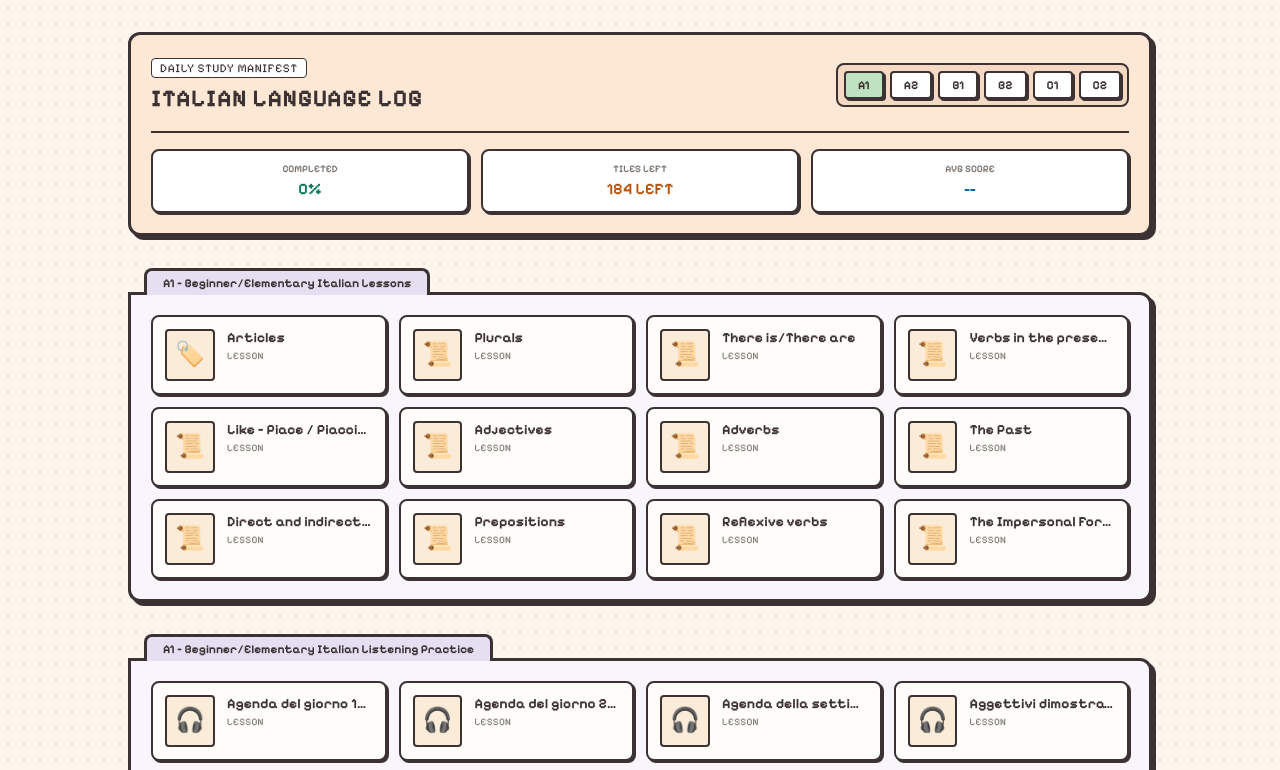
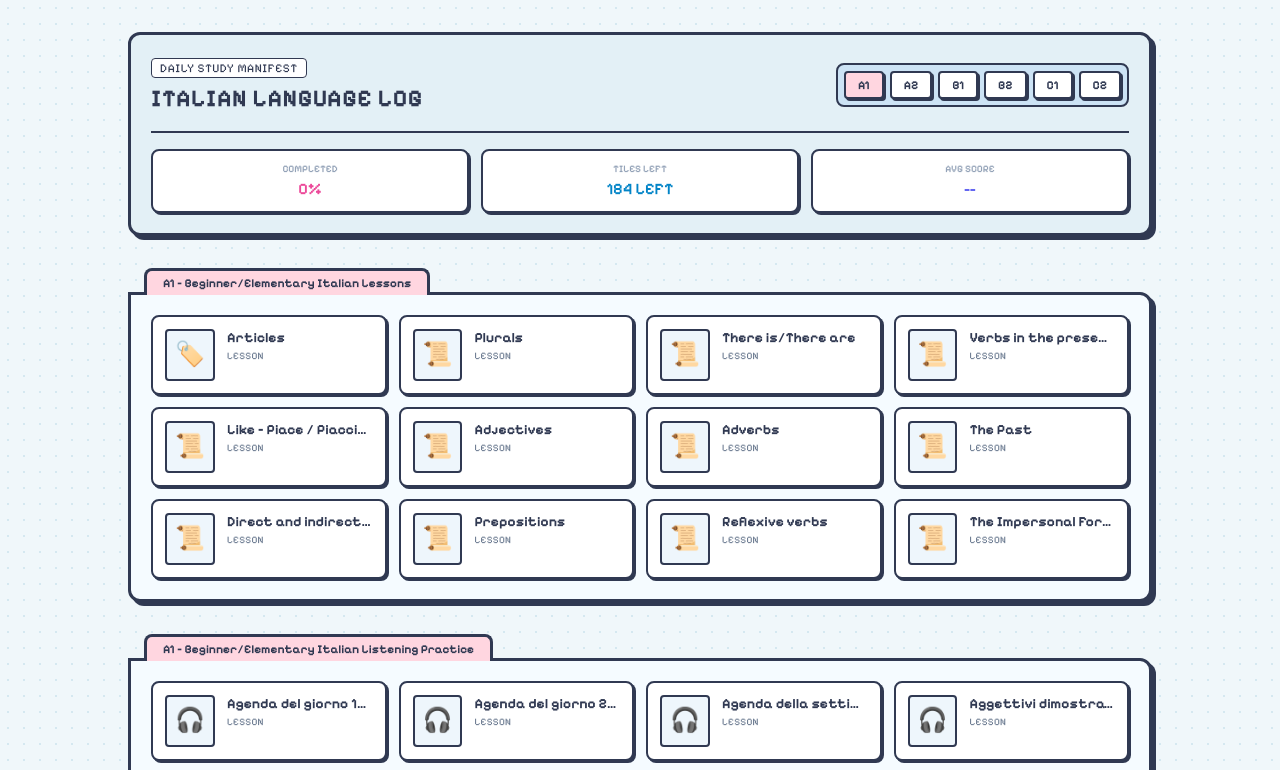
Before and after one commit to SaraElimam/Italian-language-tracker, a plain HTML site: page index.html in a window 1280 px wide. Shown: the top 770 px of the page. Drawn offline with nearby package versions, Linux system fonts and the light colour scheme.

Commit message:
Update index.html

```diff
--- a/index.html
+++ b/index.html
@@ -11,20 +11,20 @@
   <style>
     body {
       font-family: 'Pixelify Sans', monospace;
-      background-color: #fcf6ed;
-      background-image: radial-gradient(#e5d8c5 1.5px, transparent 1.5px);
+      background-color: #f0f7fa; /* Light icy blue background */
+      background-image: radial-gradient(#d5e8f0 1.5px, transparent 1.5px);
       background-size: 16px 16px;
-      color: #3c3234;
+      color: #303952; /* Deep blue-grey for text and borders */
     }
 
     .retro-box {
-      border: 3px solid #3c3234;
-      box-shadow: 4px 4px 0px #3c3234;
+      border: 3px solid #303952;
+      box-shadow: 4px 4px 0px #303952;
     }
 
     .retro-box-sm {
-      border: 2px solid #3c3234;
-      box-shadow: 2px 2px 0px #3c3234;
+      border: 2px solid #303952;
+      box-shadow: 2px 2px 0px #303952;
     }
 
     .retro-btn {
@@ -33,43 +33,43 @@
 
     .retro-btn:active {
       transform: translate(2px, 2px);
-      box-shadow: 0px 0px 0px #3c3234 !important;
+      box-shadow: 0px 0px 0px #303952 !important;
     }
 
     .folder-tab {
-      border-top: 3px solid #3c3234;
-      border-left: 3px solid #3c3234;
-      border-right: 3px solid #3c3234;
+      border-top: 3px solid #303952;
+      border-left: 3px solid #303952;
+      border-right: 3px solid #303952;
       border-bottom: none;
     }
   </style>
 </head>
 <body class="p-4 md:p-8">
 
-  <header class="max-w-5xl mx-auto bg-[#fce8d5] retro-box rounded-xl p-5 mb-8">
-    <div class="flex flex-wrap items-center justify-between gap-4 border-b-2 border-[#3c3234] pb-4">
+  <header class="max-w-5xl mx-auto bg-[#e3f0f6] retro-box rounded-xl p-5 mb-8">
+    <div class="flex flex-wrap items-center justify-between gap-4 border-b-2 border-[#303952] pb-4">
       <div>
-        <span class="text-xs tracking-wider uppercase bg-[#fff] px-2 py-0.5 rounded border border-[#3c3234]">Daily Study Manifest</span>
+        <span class="text-xs tracking-wider uppercase bg-[#fff] px-2 py-0.5 rounded border border-[#303952]">Daily Study Manifest</span>
         <h1 class="text-2xl font-bold tracking-wide mt-1">ITALIAN LANGUAGE LOG</h1>
       </div>
 
-      <div class="flex flex-wrap gap-1.5 bg-[#f5d9c2] p-1.5 rounded-lg border-2 border-[#3c3234]" id="level-buttons-container">
+      <div class="flex flex-wrap gap-1.5 bg-[#cce3f5] p-1.5 rounded-lg border-2 border-[#303952]" id="level-buttons-container">
         <!-- Buttons injected by JS -->
       </div>
     </div>
 
     <div class="grid grid-cols-3 gap-3 mt-4 text-xs font-semibold">
       <div class="bg-[#fff] retro-box-sm rounded-lg p-2.5 text-center">
-        <span class="block text-[10px] text-stone-500">COMPLETED</span>
-        <span id="stat-progress" class="text-base text-emerald-700">0%</span>
+        <span class="block text-[10px] text-slate-400">COMPLETED</span>
+        <span id="stat-progress" class="text-base text-pink-500">0%</span>
       </div>
       <div class="bg-[#fff] retro-box-sm rounded-lg p-2.5 text-center">
-        <span class="block text-[10px] text-stone-500">TILES LEFT</span>
-        <span id="stat-remaining" class="text-base text-amber-700">0 REMAIN</span>
+        <span class="block text-[10px] text-slate-400">TILES LEFT</span>
+        <span id="stat-remaining" class="text-base text-sky-600">0 REMAIN</span>
       </div>
       <div class="bg-[#fff] retro-box-sm rounded-lg p-2.5 text-center">
-        <span class="block text-[10px] text-stone-500">AVG SCORE</span>
-        <span id="stat-average" class="text-base text-sky-700">--</span>
+        <span class="block text-[10px] text-slate-400">AVG SCORE</span>
+        <span id="stat-average" class="text-base text-indigo-500">--</span>
       </div>
     </div>
   </header>
@@ -77,27 +77,27 @@
   <main class="max-w-5xl mx-auto space-y-8" id="curriculum-container"></main>
 
   <!-- Retro Modal -->
-  <div id="score-modal" class="fixed inset-0 bg-[#3c3234]/40 backdrop-blur-sm hidden items-center justify-center z-50 p-4">
-    <div class="bg-[#f0f9ee] retro-box rounded-xl max-w-sm w-full p-5">
-      <div class="flex items-center gap-3 border-b-2 border-[#3c3234] pb-3 mb-4">
+  <div id="score-modal" class="fixed inset-0 bg-[#303952]/40 backdrop-blur-sm hidden items-center justify-center z-50 p-4">
+    <div class="bg-[#f5fbff] retro-box rounded-xl max-w-sm w-full p-5">
+      <div class="flex items-center gap-3 border-b-2 border-[#303952] pb-3 mb-4">
         <span id="modal-icon" class="text-3xl bg-[#fff] p-2 rounded retro-box-sm">📝</span>
         <div>
           <h3 id="modal-title" class="font-bold text-sm leading-tight">Update Tile</h3>
-          <a id="modal-link" href="#" target="_blank" class="text-[10px] text-sky-700 underline font-semibold">Open Study Material ↗</a>
+          <a id="modal-link" href="#" target="_blank" class="text-[10px] text-pink-600 underline font-semibold">Open Study Material ↗</a>
         </div>
       </div>
 
       <div id="score-input-container" class="space-y-2 mb-5">
-        <label class="text-xs font-bold">EXERCISE MARK (%)</label>
+        <label class="text-xs font-bold text-[#303952]">EXERCISE MARK (%)</label>
         <input type="number" id="modal-score" min="0" max="100" placeholder="e.g. 85"
-               class="w-full retro-box-sm rounded px-3 py-2 text-sm focus:outline-none bg-white">
+               class="w-full retro-box-sm rounded px-3 py-2 text-sm focus:outline-none bg-white text-[#303952]">
       </div>
 
       <div class="flex justify-between items-center gap-2">
-        <button id="btn-delete" class="text-xs text-red-600 font-bold hover:underline">Reset</button>
+        <button id="btn-delete" class="text-xs text-slate-500 font-bold hover:underline">Reset to Incomplete</button>
         <div class="flex space-x-2">
-          <button id="btn-cancel" class="retro-btn retro-box-sm px-3 py-1.5 text-xs bg-white rounded font-bold">Cancel</button>
-          <button id="btn-save" class="retro-btn retro-box-sm px-4 py-1.5 text-xs text-white bg-[#5e945c] rounded font-bold">Save</button>
+          <button id="btn-cancel" class="retro-btn retro-box-sm px-3 py-1.5 text-xs bg-white text-[#303952] rounded font-bold">Cancel</button>
+          <button id="btn-save" class="retro-btn retro-box-sm px-4 py-1.5 text-xs text-[#303952] bg-[#ff99b6] rounded font-bold">Mark Complete</button>
         </div>
       </div>
     </div>
@@ -151,7 +151,7 @@
       levels.forEach(lvl => {
         const btn = document.createElement('button');
         const isActive = lvl === currentLevel;
-        btn.className = `retro-btn px-3 py-1 font-bold text-xs rounded border-2 border-[#3c3234] shadow-[2px_2px_0px_#3c3234] ${isActive ? 'bg-[#bfe3c0]' : 'bg-white hover:bg-[#fff9f0]'}`;
+        btn.className = `retro-btn px-3 py-1 font-bold text-xs rounded border-2 border-[#303952] shadow-[2px_2px_0px_#303952] text-[#303952] ${isActive ? 'bg-[#ffd6e0]' : 'bg-white hover:bg-[#f0f7fa]'}`;
         btn.innerText = lvl;
         btn.onclick = () => {
           currentLevel = lvl;
@@ -185,20 +185,20 @@
 
         // Folder Tab
         const tab = document.createElement('div');
-        tab.className = 'absolute top-0 left-4 bg-[#d8ecd5] folder-tab px-4 py-1 rounded-t-lg font-bold text-xs bg-[#e6dff2]';
+        tab.className = 'absolute top-0 left-4 folder-tab px-4 py-1 rounded-t-lg font-bold text-xs bg-[#ffd6e0] text-[#303952]';
         tab.innerText = section.category;
         wrapper.appendChild(tab);
 
         // Folder Body
         const body = document.createElement('div');
-        body.className = 'bg-[#f8f5fd] retro-box rounded-xl rounded-tl-none p-5';
+        body.className = 'bg-[#f5fbff] retro-box rounded-xl rounded-tl-none p-5';
 
         const grid = document.createElement('div');
         grid.className = 'grid grid-cols-1 sm:grid-cols-2 md:grid-cols-3 lg:grid-cols-4 gap-3';
 
         section.items.forEach((item, iIdx) => {
           totalTiles++;
-          const tileId = `${currentLevel}-${sIdx}-${iIdx}`;
+          const tileId = `${currentLevel.toLowerCase()}-${sIdx}-${iIdx}`;
           const isDone = userData[tileId]?.completed;
           const score = userData[tileId]?.score;
           const icon = getTopicIcon(item.title, section.category);
@@ -214,24 +214,26 @@
           const tile = document.createElement('div');
 
           if (isDone) {
-            tile.className = 'bg-[#c2e7be] retro-box-sm rounded-lg p-3 flex items-start gap-3 cursor-pointer retro-btn shadow-[2px_2px_0px_#3c3234] hover:bg-[#b5e0b0]';
+            // Completed Tile: Baby blue background
+            tile.className = 'bg-[#cce3f5] retro-box-sm rounded-lg p-3 flex items-start gap-3 cursor-pointer retro-btn shadow-[2px_2px_0px_#303952] hover:bg-[#b8d8f2]';
             tile.innerHTML = `
-              <div class="text-2xl bg-[#a7d9a1] p-2 rounded border-2 border-[#3c3234] shrink-0">${icon}</div>
+              <div class="text-2xl bg-[#b0d4f1] p-2 rounded border-2 border-[#303952] shrink-0">${icon}</div>
               <div class="flex-1 min-w-0">
                 <div class="flex items-center justify-between">
-                  <h3 class="font-bold text-sm leading-tight truncate">${item.title}</h3>
-                  <span class="text-xs font-bold text-emerald-800">✓</span>
+                  <h3 class="font-bold text-sm leading-tight truncate text-[#303952]">${item.title}</h3>
+                  <span class="text-xs font-bold text-pink-500">✓</span>
                 </div>
-                ${score !== null && score !== undefined && score !== '' ? `<span class="inline-block bg-[#3c3234] text-[#fff] text-[10px] px-1.5 py-0.5 rounded font-bold mt-1">${score}% Mark</span>` : `<span class="inline-block text-[#3c3234] text-[10px] font-bold mt-1">Completed</span>`}
+                ${score !== null && score !== undefined && score !== '' ? `<span class="inline-block bg-[#303952] text-[#fff] text-[10px] px-1.5 py-0.5 rounded font-bold mt-1">${score}% Mark</span>` : `<span class="inline-block text-[#303952] text-[10px] font-bold mt-1">Completed</span>`}
               </div>
             `;
           } else {
-            tile.className = 'bg-[#fffdfa] retro-box-sm rounded-lg p-3 flex items-start gap-3 cursor-pointer retro-btn shadow-[2px_2px_0px_#3c3234] hover:bg-[#fff9f0]';
+            // Incomplete Tile: White background
+            tile.className = 'bg-[#ffffff] retro-box-sm rounded-lg p-3 flex items-start gap-3 cursor-pointer retro-btn shadow-[2px_2px_0px_#303952] hover:bg-[#f0f7fa]';
             tile.innerHTML = `
-              <div class="text-2xl bg-[#faecd8] p-2 rounded border-2 border-[#3c3234] shrink-0">${icon}</div>
+              <div class="text-2xl bg-[#eef6fc] p-2 rounded border-2 border-[#303952] shrink-0">${icon}</div>
               <div class="flex-1 min-w-0">
-                <h3 class="font-bold text-sm leading-tight truncate">${item.title}</h3>
-                <p class="text-[10px] text-stone-500 mt-0.5 uppercase tracking-wide">${section.isScored ? 'Exercise' : 'Lesson'}</p>
+                <h3 class="font-bold text-sm leading-tight truncate text-[#303952]">${item.title}</h3>
+                <p class="text-[10px] text-slate-500 mt-0.5 uppercase tracking-wide">${section.isScored ? 'Exercise' : 'Lesson'}</p>
               </div>
             `;
           }
@@ -257,6 +259,7 @@
     const modalScore = document.getElementById('modal-score');
     const modalIcon = document.getElementById('modal-icon');
     const scoreContainer = document.getElementById('score-input-container');
+    const btnSave = document.getElementById('btn-save');
 
     function openModal(id, title, url, isScored, icon) {
       activeTile = { id, title, isScored };
@@ -267,6 +270,8 @@
       const record = userData[id] || {};
       modalScore.value = record.score ?? '';
       scoreContainer.style.display = isScored ? 'block' : 'none';
+
+      btnSave.innerText = isScored ? "Save Score" : "Mark Complete";
 
       modal.classList.remove('hidden');
       modal.classList.add('flex');
@@ -286,7 +291,7 @@
       modal.classList.remove('flex');
     };
 
-    document.getElementById('btn-save').onclick = () => {
+    btnSave.onclick = () => {
       if (activeTile) {
         userData[activeTile.id] = {
           completed: true,
```
